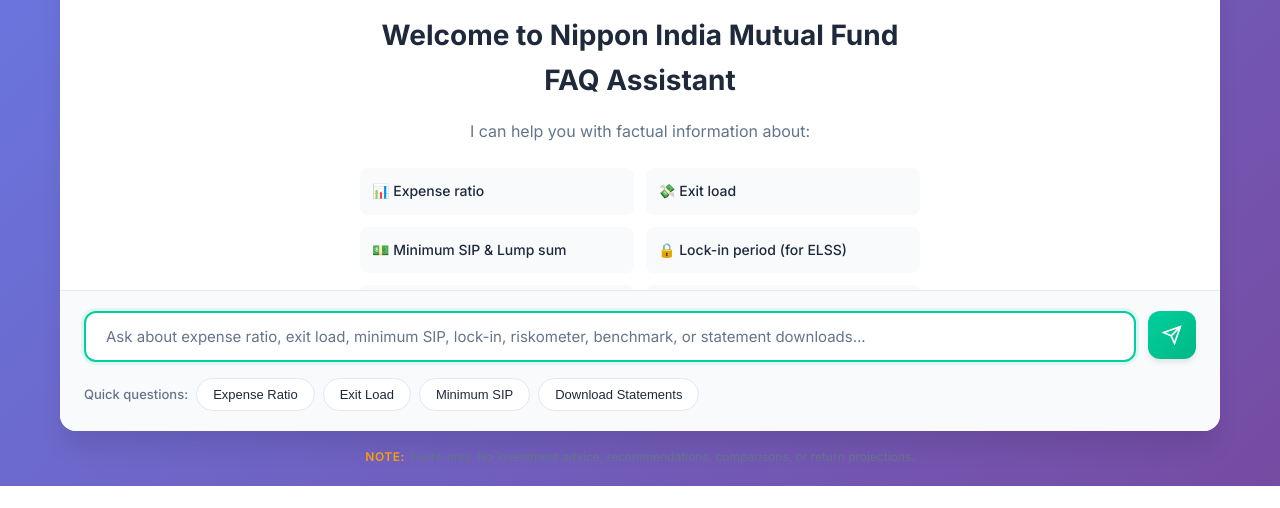
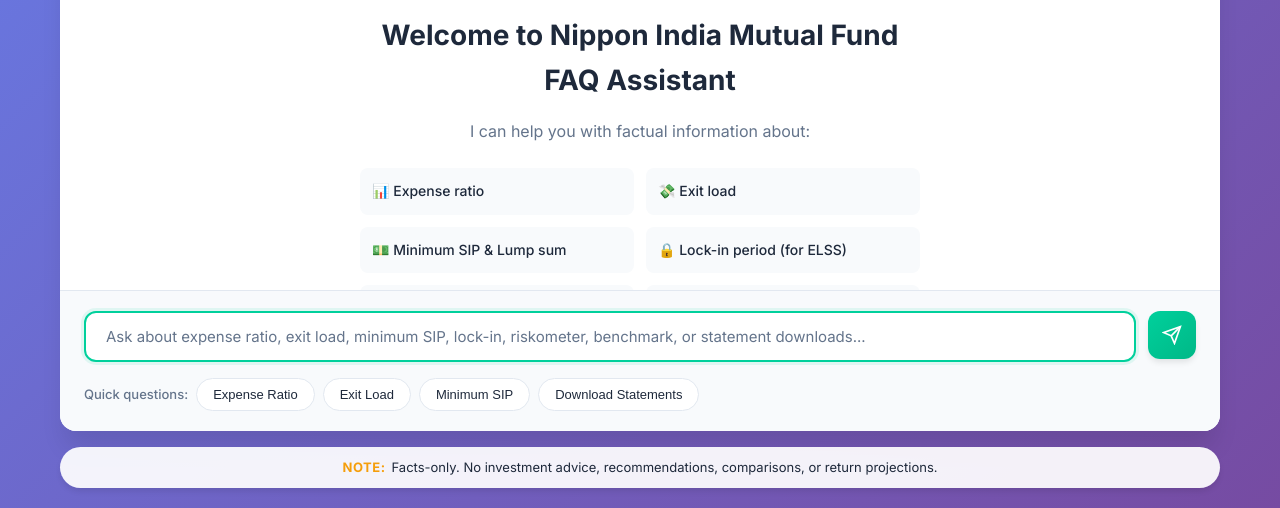
Before and after one commit to amshalakamalteja/AI--RAG-based-Mutual-Fund-FAQ-Chatbot, a website: page public/index.html in a window 1280 px wide. Shown: the part 392-900 px from the top of the page. Before the commit the page ends 878 px from the top, so only its background shows below. Drawn offline with Linux system fonts and the light colour scheme.

Commit message:
Improve visibility of facts-only footer note

```diff
--- a/public/styles.css
+++ b/public/styles.css
@@ -129,16 +129,20 @@
 /* Footer note */
 .footer-note {
     margin-top: 16px;
-    font-size: 12px;
-    color: var(--text-secondary);
+    font-size: 13px;
+    color: var(--text-primary);
     display: flex;
     gap: 6px;
     align-items: center;
     justify-content: center;
+    background: rgba(255, 255, 255, 0.92);
+    border-radius: 999px;
+    padding: 10px 18px;
+    box-shadow: var(--shadow-md);
 }
 
 .footer-note-label {
-    font-weight: 600;
+    font-weight: 700;
     text-transform: uppercase;
     letter-spacing: 0.04em;
     color: var(--warning);
```
